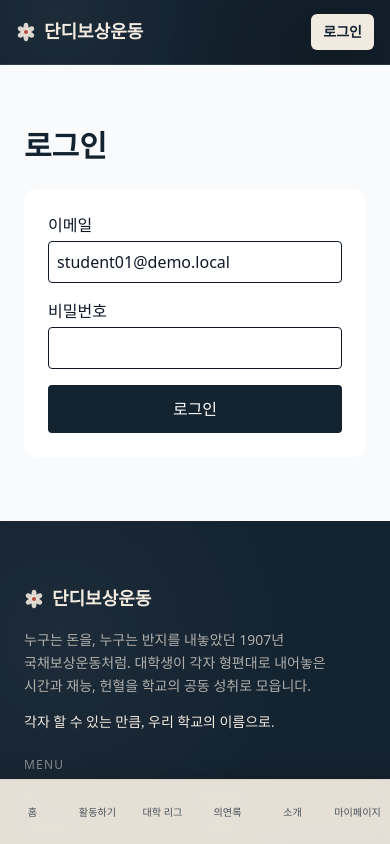
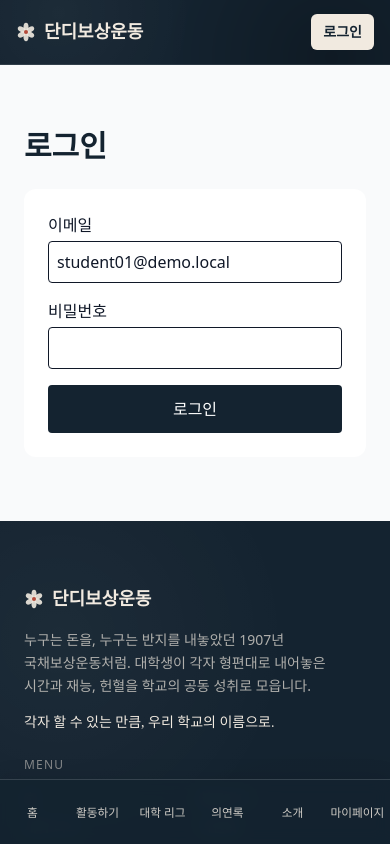
Before and after one commit to j8nyun9/Dandithon_FE, a React (Vite) app: page /login in a window 390 px wide. Shown: the top 844 px of the page. Built offline with nearby package versions, Linux system fonts and the light colour scheme; a web font is replaced by a local one.

Commit message:
style: 모바일 하단 메뉴 남색 적용 및 글자 크기 확대

```diff
--- a/src/components/layout/MobileNavigation.tsx
+++ b/src/components/layout/MobileNavigation.tsx
@@ -36,7 +36,7 @@ export function MobileNavigation() {
       aria-label="모바일 하단 메뉴"
       aria-hidden={hidden}
       inert={hidden}
-      className={`fixed inset-x-0 bottom-0 z-40 border-t border-paper-deep bg-paper/95 pb-[env(safe-area-inset-bottom)] text-primary shadow-[0_-4px_18px_rgb(0_0_0/0.08)] backdrop-blur transition-transform duration-200 motion-reduce:transition-none md:hidden ${hidden ? 'translate-y-full' : 'translate-y-0'}`}
+      className={`fixed inset-x-0 bottom-0 z-40 border-t border-white/15 bg-primary/95 pb-[env(safe-area-inset-bottom)] text-paper shadow-[0_-4px_18px_rgb(0_0_0/0.08)] backdrop-blur transition-transform duration-200 motion-reduce:transition-none md:hidden ${hidden ? 'translate-y-full' : 'translate-y-0'}`}
     >
       <div className="grid h-16 grid-cols-6">
         {navItems.map(item => (
@@ -44,7 +44,7 @@ export function MobileNavigation() {
             key={item.to}
             to={item.to}
             end={item.to === '/'}
-            className={({ isActive }) => `flex min-w-0 items-center justify-center whitespace-nowrap border-t-2 text-[clamp(10px,2.6vw,12px)] focus-visible:outline focus-visible:outline-2 focus-visible:outline-offset-[-4px] focus-visible:outline-accent ${isActive ? 'border-accent font-bold text-accent' : 'border-transparent text-primary/75'}`}
+            className={({ isActive }) => `flex min-w-0 items-center justify-center whitespace-nowrap border-t-2 text-[clamp(11px,3vw,13px)] focus-visible:outline focus-visible:outline-2 focus-visible:outline-offset-[-4px] focus-visible:outline-accent ${isActive ? 'border-accent font-bold text-accent' : 'border-transparent text-paper/85'}`}
           >
             {item.label}
           </NavLink>
```
